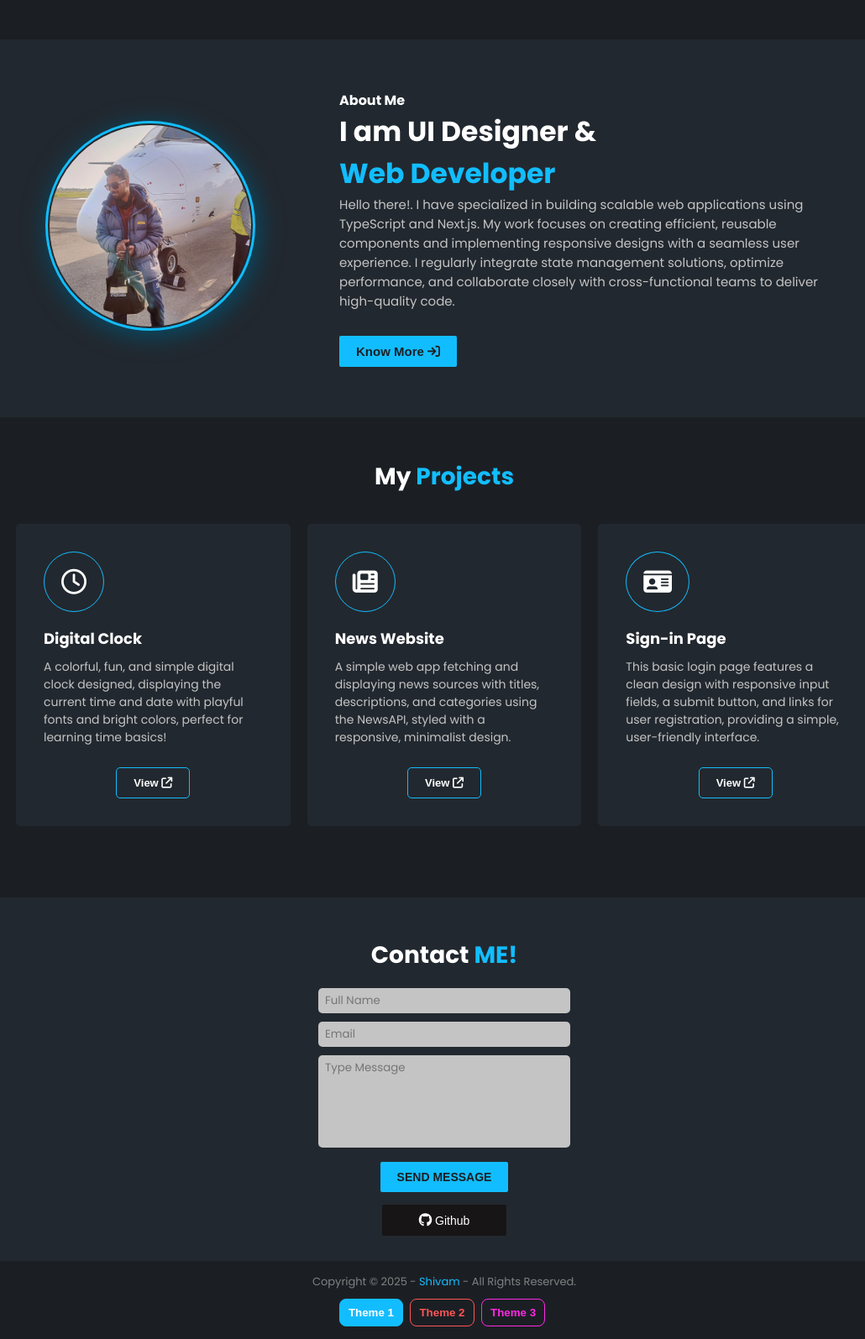
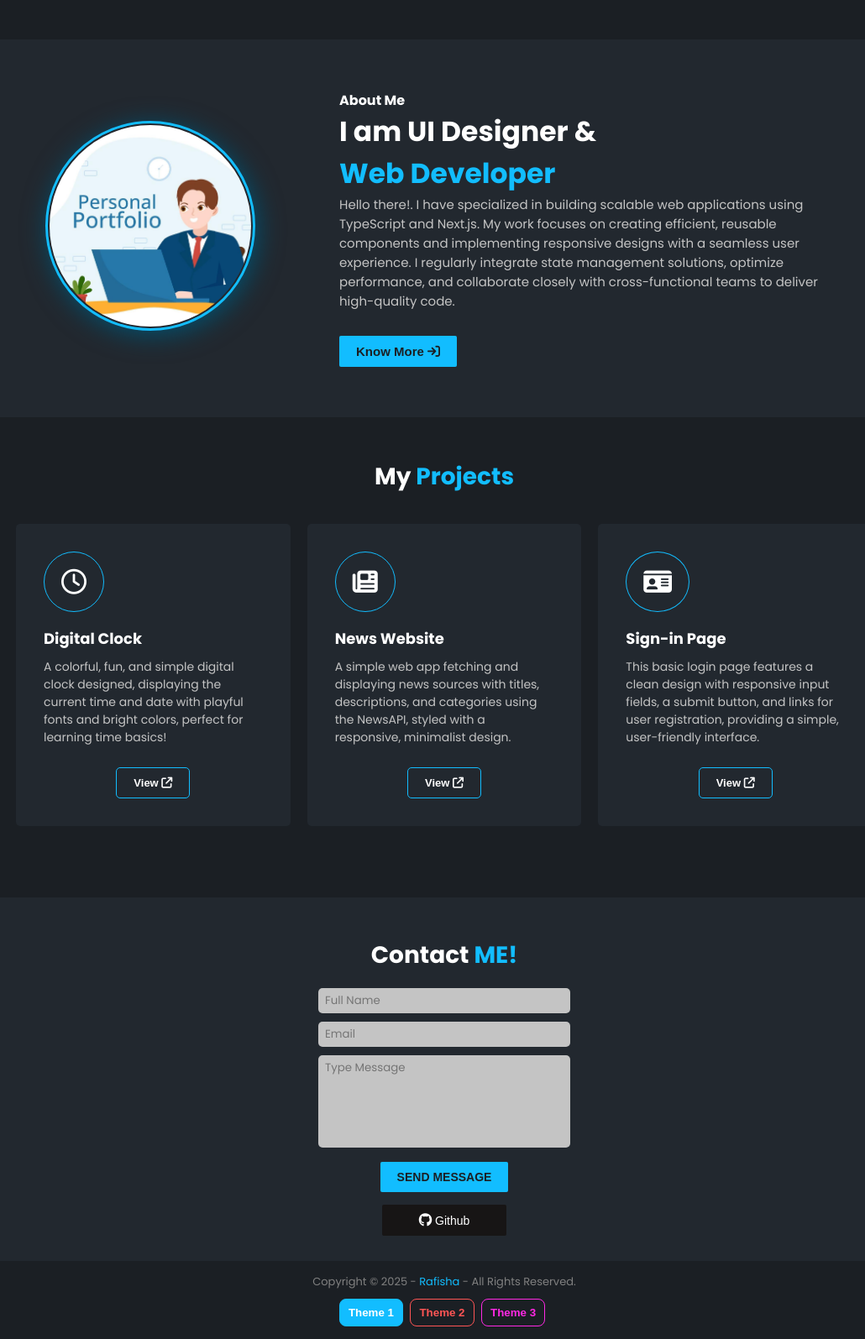
Before and after one commit to SheikhRafisha/SheikhRafisha, a plain HTML site: page index.html in a window 1280 px wide. Shown: the part 393-1988 px from the top of the page at 84% size, without its empty margins (111-1141 px from the left). Drawn offline with Linux system fonts and the light colour scheme.

Commit message:
add github account

```diff
--- a/index.html
+++ b/index.html
@@ -6,7 +6,7 @@
     <meta http-equiv="X-UA-Compatible" content="IE=edge">
     <meta name="viewport" content="width=device-width, initial-scale=1.0">
     <link rel="icon" href="./assets/img/favicon.svg">
-    <title>Shivam - Portfolio0</title>
+    <title>Rafisha - Portfolio0</title>
 
     <!-- Font Awesome icons -->
     <script src="https://kit.fontawesome.com/a9cdbedf57.js" crossorigin="anonymous"></script>
@@ -92,7 +92,7 @@
             </div>
 
             <div class="hero-img">
-                <img src="assets/img/rafisha.jpg" alt="Shivam-portfolio" width="350">
+                <img src="assets/img/rafisha.jpg" alt="Rafisha-portfolio" width="350">
             </div>
         </section>
 
@@ -100,7 +100,7 @@
         <section class="about-section" id="about">
 
             <div class="about-img">
-                <img src="assets/img/Shivam.jpg" alt="Shivam-portfolio">
+                <img src="assets/img/Rafisha.jpg" alt="Rafisha-portfolio">
             </div>
 
             <div class="about-content">
@@ -197,7 +197,7 @@
             </form>
             <div class="contact__github">
                 <button class="btn">
-                    <a href="https://github.com/shivamnishad77" target="_blank">
+                    <a href="https://github.com/SheikhRafisha" target="_blank">
                         <i class="fa-brands fa-github"></i> Github
                     </a>
                 </button>
@@ -207,7 +207,7 @@
     </main>
 
     <footer>
-        <p>Copyright &copy; 2025 - <a href="https://github.com/shivamnishad77" target="_blank">Shivam</a> - All Rights
+        <p>Copyright &copy; 2025 - <a href="https://github.com/SheikhRafisha" target="_blank">Rafisha</a> - All Rights
             Reserved.</p>
         <div class="footer-buttons">
             <button data-theme="./assets/css/style.css" class="footer__theme1 active-theme">Theme 1</button>
```
Also changed, not shown: 1 other file.
